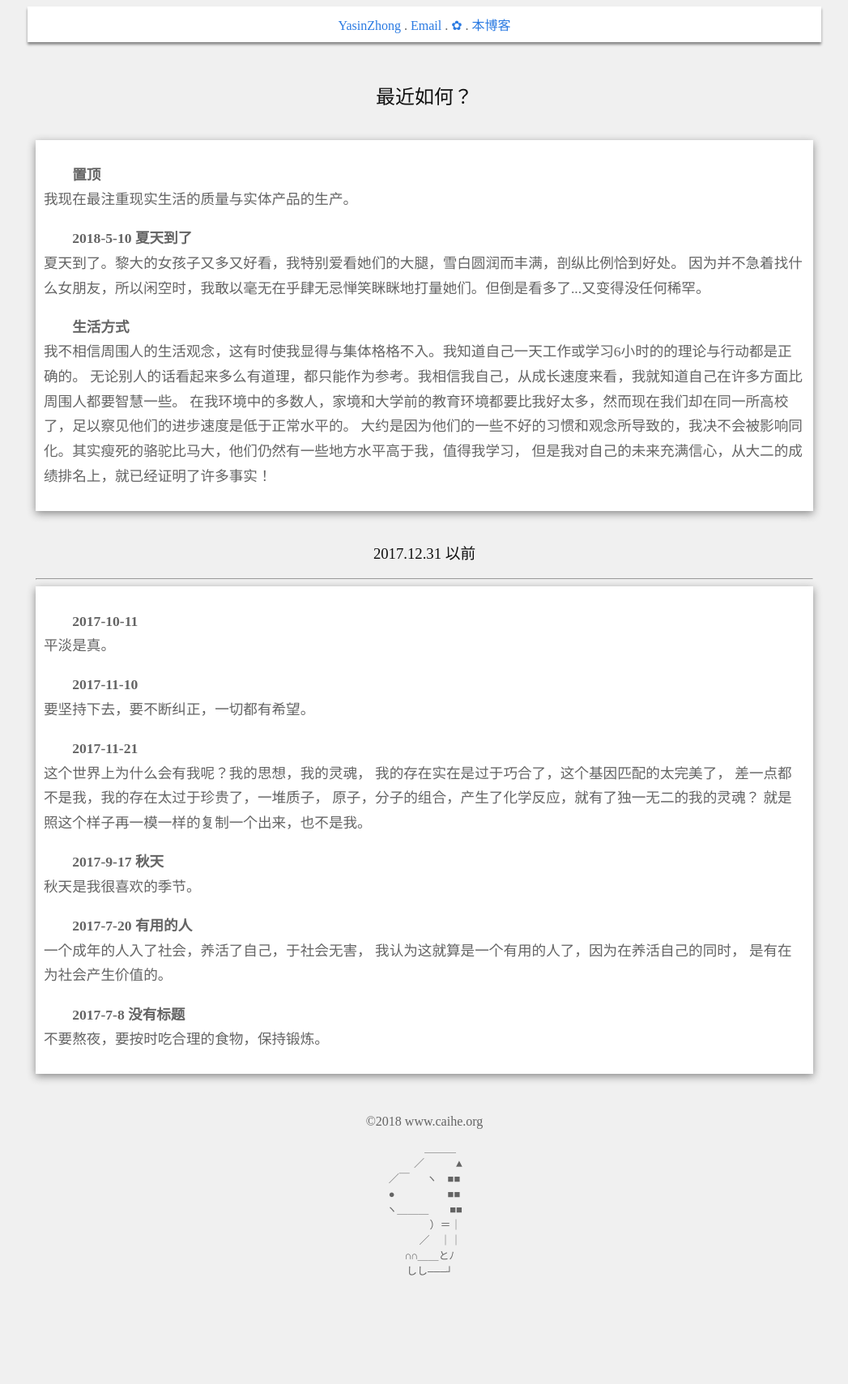
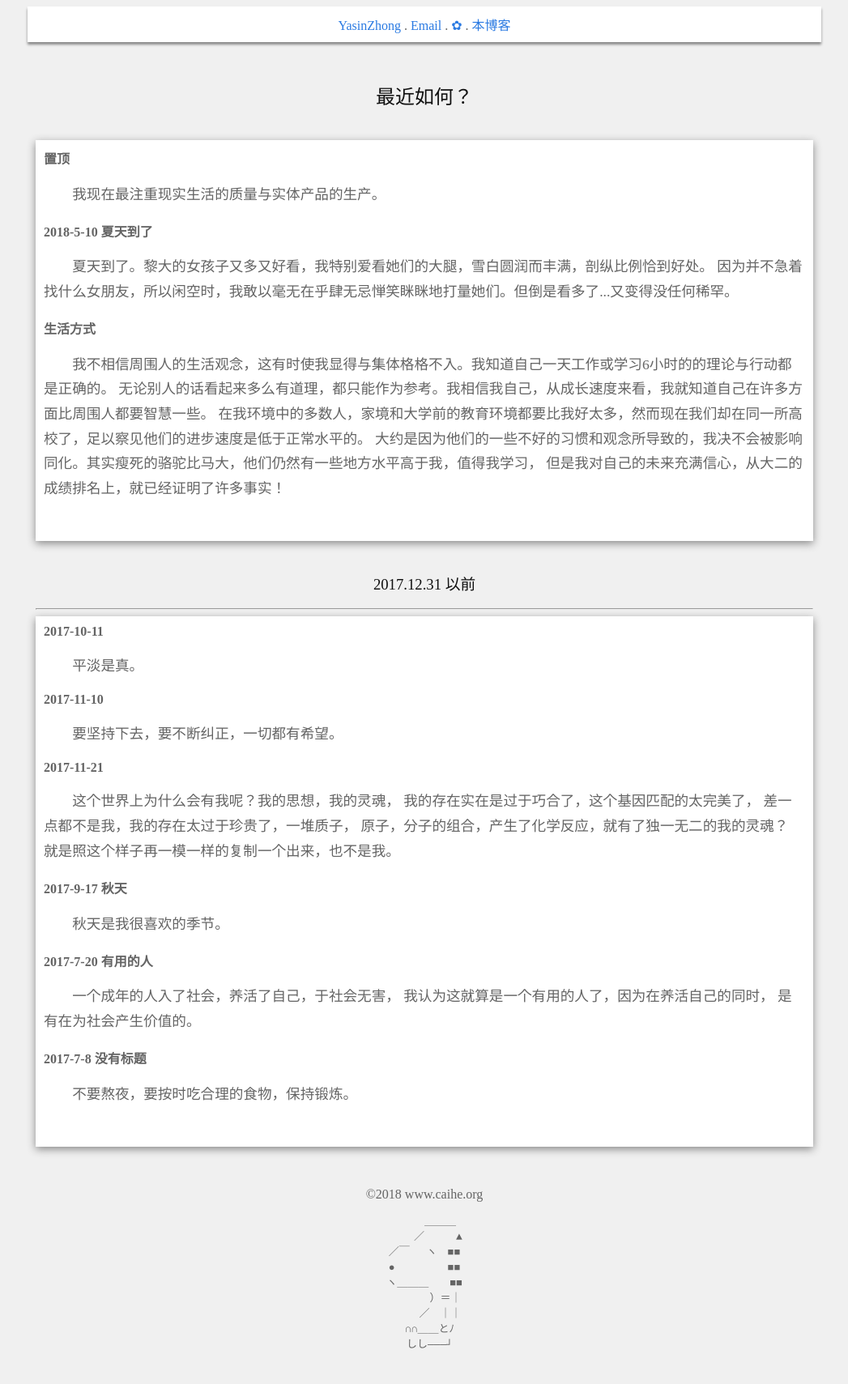
Before and after one commit to YasinZhong/yasinzhong.github.io, a Jekyll site: the page built from post0/twi.html, in a window 1280 px wide. Shown: the whole page at 81% size, without its empty margins (116-1163 px from the left). Built offline with Jekyll 4.4.1, drawn with Linux system fonts in a browser that asks for light colours; comment, search, counter and statistics services are not loaded; before the commit the page ends 1619 px from its top, so only the background shows below that.

Commit message:
2018/05/18

```diff
--- a/_layouts/default-twit.html
+++ b/_layouts/default-twit.html
@@ -13,6 +13,7 @@
 	margin-bottom:2em;
 	height: auto;
 	padding:10px;
+	padding-bottom: 2em;
 	style="text-align:left;"
 	  }
 
--- a/post0/MonthlyCalendar.html
+++ b/post0/MonthlyCalendar.html
@@ -19,5 +19,5 @@
 </div>
 
 <p>
-	以下是鄙人在专业之外学习的知识，以及曾经涉足过的领域，请随便看看 :>
+	以上是我在专业之外学习的 知识、涉足过的领域，请随便看看 :> 。
 </p>
--- a/post0/twi.html
+++ b/post0/twi.html
@@ -8,20 +8,17 @@
 
 
 <div class="divider" id="置顶">
- <p>
- <b>置顶</b>
+ <b>置顶</b><p>
   我现在最注重现实生活的质量与实体产品的生产。
  </p>
 
 
-  <p>
-  <b>2018-5-10 夏天到了</b>
+  <b>2018-5-10 夏天到了</b><p>
   夏天到了。黎大的女孩子又多又好看，我特别爱看她们的大腿，雪白圆润而丰满，剖纵比例恰到好处。
   因为并不急着找什么女朋友，所以闲空时，我敢以毫无在乎肆无忌惮笑眯眯地打量她们。但倒是看多了...又变得没任何稀罕。
   </p>
 
-  <p>
-  <b>生活方式</b>
+  <b>生活方式</b><p>
   我不相信周围人的生活观念，这有时使我显得与集体格格不入。我知道自己一天工作或学习6小时的的理论与行动都是正确的。
   无论别人的话看起来多么有道理，都只能作为参考。我相信我自己，从成长速度来看，我就知道自己在许多方面比周围人都要智慧一些。
   在我环境中的多数人，家境和大学前的教育环境都要比我好太多，然而现在我们却在同一所高校了，足以察见他们的进步速度是低于正常水平的。
@@ -36,18 +33,15 @@
 <hr/>
 
 <div class="divider" id="2017-10-11">
-  <p>
-  <b>2017-10-11</b>
+  <b>2017-10-11</b><p>
   平淡是真。
   </p>
 
-  <p>
-  <b>2017-11-10</b>
+  <b>2017-11-10</b><p>
   要坚持下去，要不断纠正，一切都有希望。
   </p>
 
-  <p>
-  <b>2017-11-21</b>
+  <b>2017-11-21</b><p>
   这个世界上为什么会有我呢？我的思想，我的灵魂，
   我的存在实在是过于巧合了，这个基因匹配的太完美了，
   差一点都不是我，我的存在太过于珍贵了，一堆质子，
@@ -55,20 +49,17 @@
   就是照这个样子再一模一样的复制一个出来，也不是我。
   </p>
 
-  <p>
-  <b>2017-9-17 秋天</b>
+  <b>2017-9-17 秋天</b><p>
   秋天是我很喜欢的季节。
   </p>
 
-  <p>
-  <b>2017-7-20 有用的人</b>
+  <b>2017-7-20 有用的人</b><p>
   一个成年的人入了社会，养活了自己，于社会无害，
   我认为这就算是一个有用的人了，因为在养活自己的同时，
   是有在为社会产生价值的。
   </p>
 
-  <p>
-  <b>2017-7-8 没有标题</b>
+  <b>2017-7-8 没有标题</b><p>
   不要熬夜，要按时吃合理的食物，保持锻炼。
   </p>
 
```
Also changed, not shown: _posts/2018-4-12-ItWillCome.html (added, +55 -0 lines), _posts/2018-4-12-You'llShine.html (deleted, +0 -21 lines).
